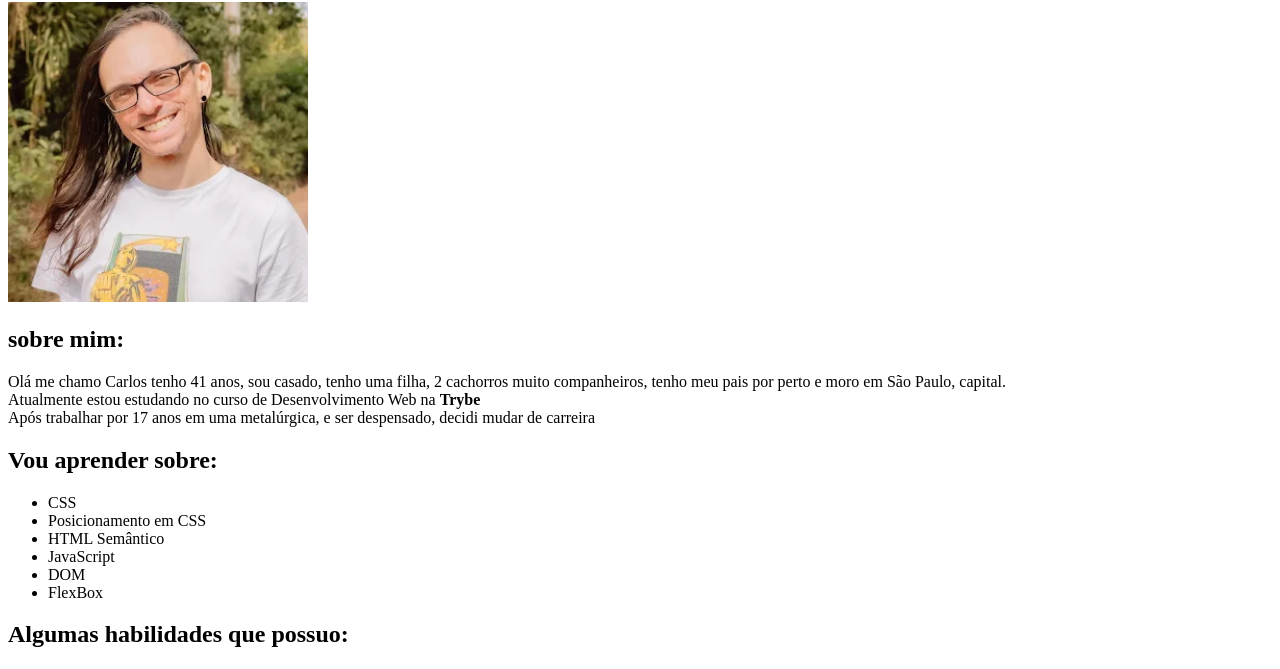
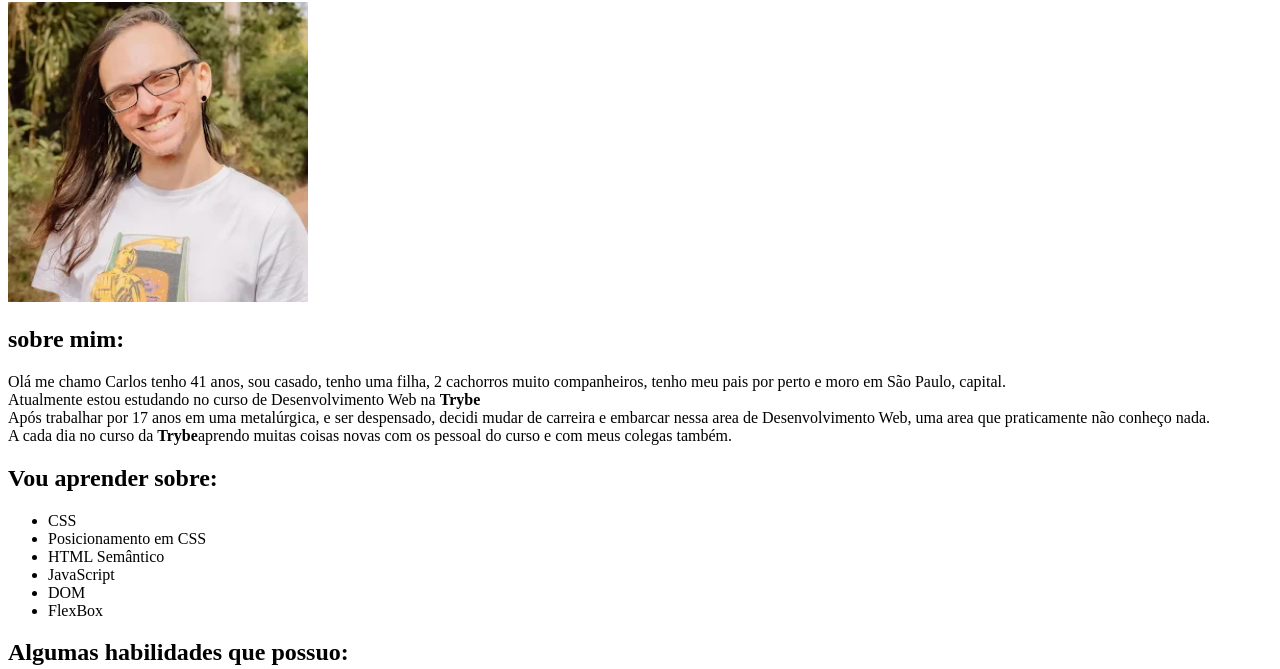
Before and after one commit to Kduuu0581/Portifolio, a plain HTML site: page index.html in a window 1280 px wide. Shown: the part 78-747 px from the top of the page. Drawn offline with Linux system fonts and the light colour scheme.

Commit message:
novas alterações

```diff
--- a/index.html
+++ b/index.html
@@ -14,9 +14,12 @@
 
     <p id="Carlos">
         Olá me chamo Carlos tenho 41 anos, sou casado, tenho uma filha, 2 cachorros muito companheiros, tenho meu pais
-        por perto e moro em
-        São Paulo, capital. <br>Atualmente estou estudando no curso de Desenvolvimento Web na <strong>Trybe</strong><br>
-        Após trabalhar por 17 anos em uma metalúrgica, e ser despensado, decidi mudar de carreira</p>
+        por perto e moro em São Paulo, capital. <br>Atualmente estou estudando no curso de Desenvolvimento Web na
+        <strong>Trybe</strong><br>
+        Após trabalhar por 17 anos em uma metalúrgica, e ser despensado, decidi mudar de carreira e embarcar nessa area
+        de Desenvolvimento Web, uma area que praticamente não conheço nada.<br>
+        A cada dia no curso da <strong>Trybe</strong>aprendo muitas coisas novas com os pessoal do curso e com meus
+        colegas também.</p>
 
 
     <h2>Vou aprender sobre:</h2>
```
